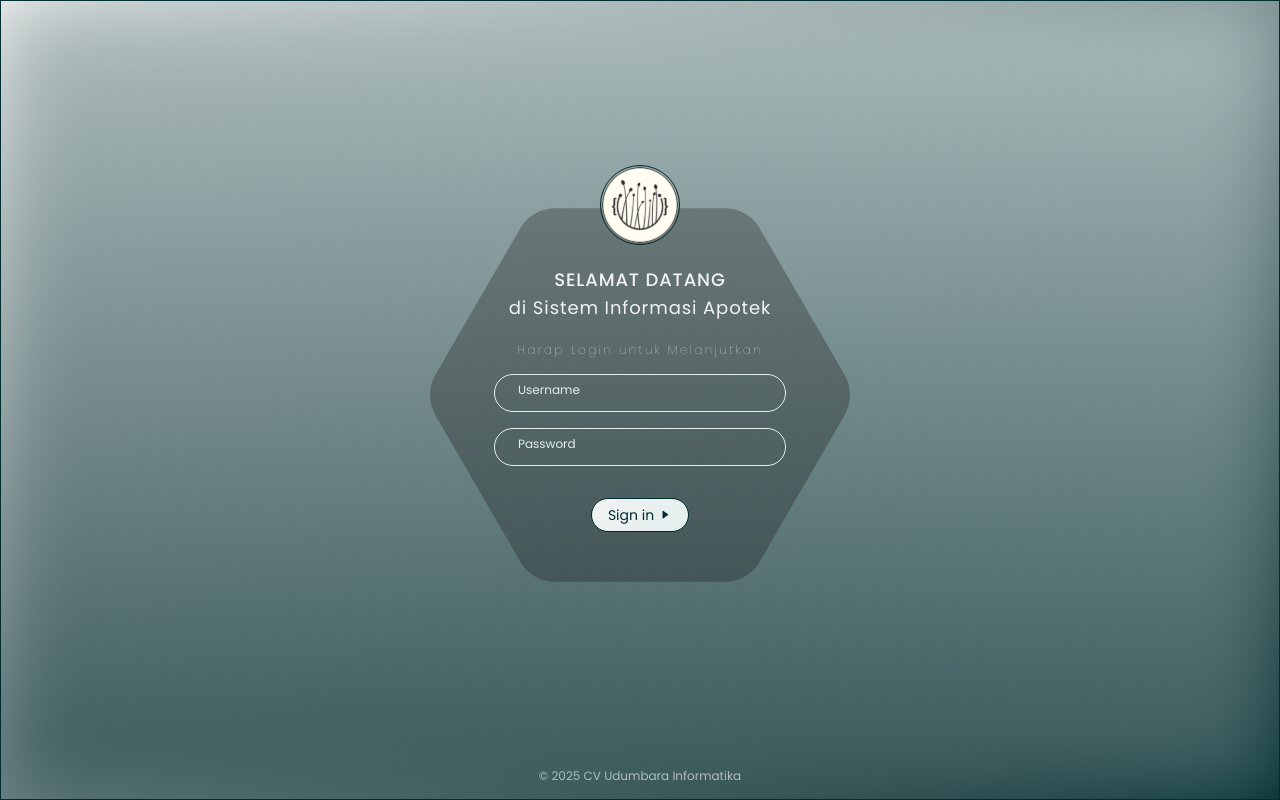
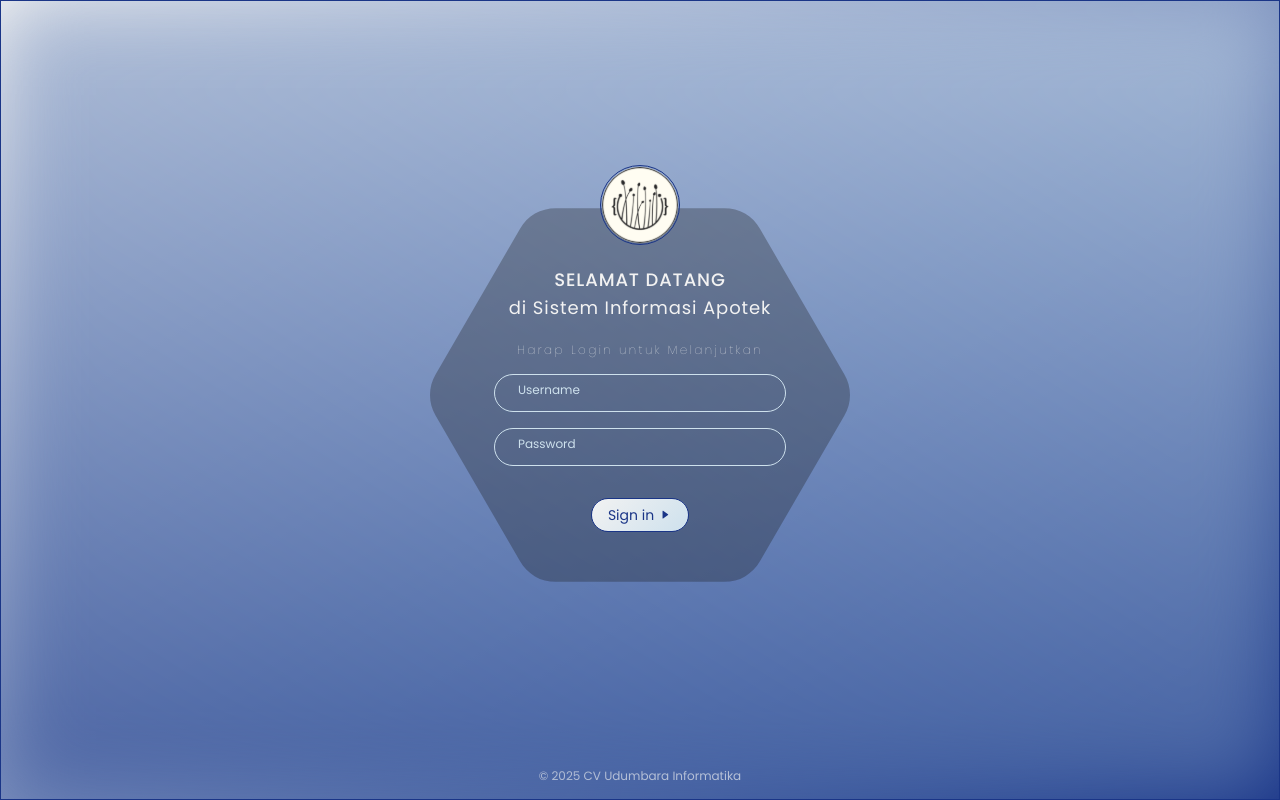
Before and after one commit to cvudumbarainformatika/petshop, a Vue app: page /login in a window 1280 px wide. Built offline with nearby package versions, Linux system fonts and the light colour scheme; what vue3-print-nb would draw is missing.

Commit message:
rev: theme

```diff
--- a/src/assets/css/theme.css
+++ b/src/assets/css/theme.css
@@ -7,9 +7,9 @@
 
 @theme {
   --font-poppins: "Poppins", sans-serif;
-  --color-primary: #002D30;
-  --color-light-primary: #017A7A;
-  --color-secondary: #e1efedff;
+  --color-primary: #2F1A87;
+  --color-light-primary: #2876a3ff;
+  --color-secondary: #cee1ed;
   --color-background: #F2F2F2;
   --color-dark: #181818;
   --color-danger: #E9053E;
@@ -25,7 +25,7 @@ body {
 
 @layer utilities {
   .bg-gradient-primary {
-    background-color: linear-gradient(to right, #002D30, #017A7A);
+    background-color: linear-gradient(to right, #2F1A87, #2876a3ff);
   }
 }
 
@@ -38,11 +38,11 @@ body {
   }
   @keyframes pulseGlow {
     0%, 100% {
-      filter: drop-shadow(0 0 0px #017A7A);
+      filter: drop-shadow(0 0 0px #2876a3ff);
       transform: scale(1);
     }
     50% {
-      filter: drop-shadow(0 0 6px #017A7A);
+      filter: drop-shadow(0 0 6px #2876a3ff);
       transform: scale(1.1);
     }
   }
@@ -97,9 +97,9 @@ body {
 
 :root {
   --font-poppins: "Poppins", sans-serif;
-  --color-primary: #002D30;
-  --color-light-primary: #017A7A;
-  --color-secondary: #e1efedff;
+  --color-primary: #1a3587;
+  --color-light-primary: #2876a3ff;
+  --color-secondary: #cee1ed;
   --color-background: #F2F2F2;
   --color-dark: #181818;
   --color-danger: #E9053E;
--- a/tailwind.config.js
+++ b/tailwind.config.js
@@ -2,9 +2,9 @@
 
 
 const colors = {
-  primary: '#002D30',
-  lightPrimary: '#017A7A',
-  secondary: '#e1efedff',
+  primary: '#060b31ff',
+  lightPrimary: '#2876a3ff',
+  secondary: '#cee1ed',
   background: '#F2F2F2',
   dark: '#181818',
   danger: '#E9053E',
```
